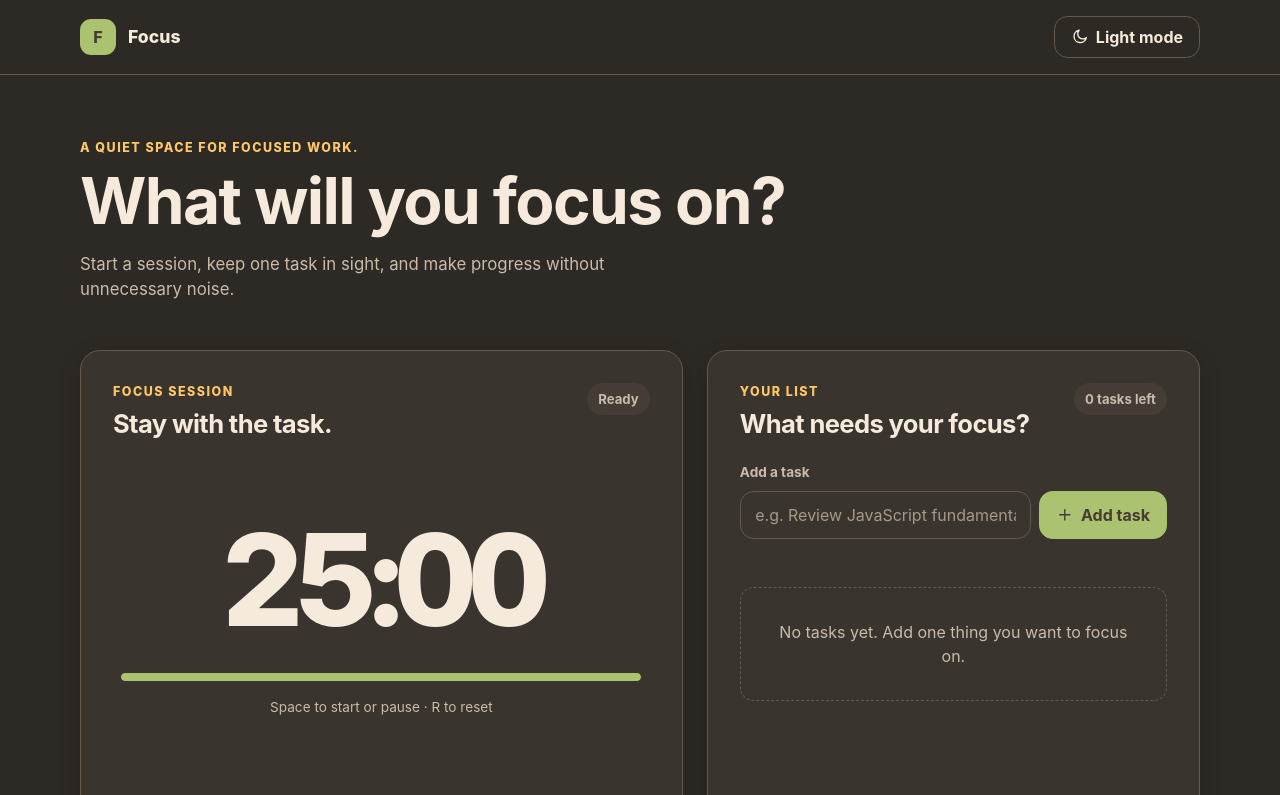
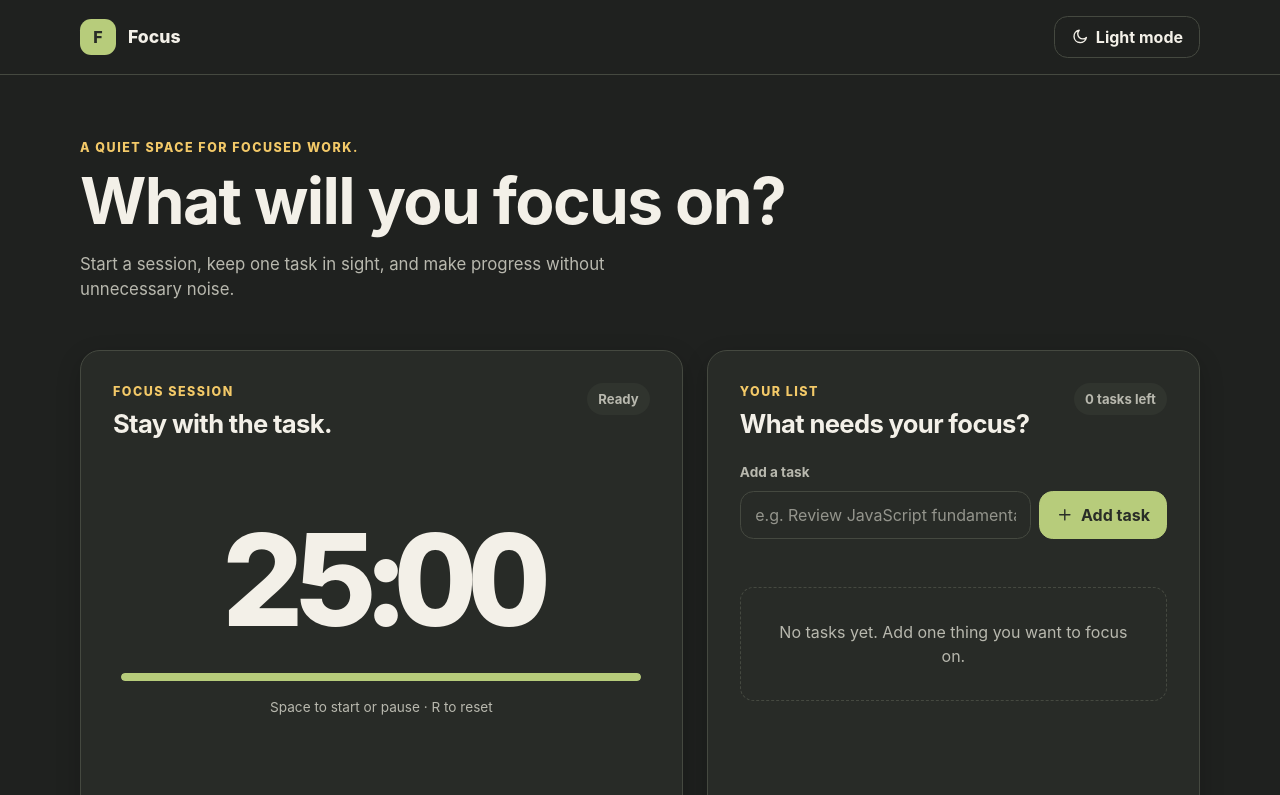
Before and after one commit to Phoenixcat01/focus-dashboard, a website built with Vite: page index.html in a window 1280 px wide. Both pictures are taken after a click on the button "Dark mode". Shown: the top 795 px of the page. Built offline with nearby package versions, Linux system fonts and the light colour scheme.

Commit message:
style(theme): refine dark mode color palette
- Add a dedicated checkmark color token
- Improve dark theme background, surface, and border colors
- Adjust text and accent colors for better visual contrast
- Strengthen dark theme shadows for improved depth

```diff
--- a/css/variables.css
+++ b/css/variables.css
@@ -5,11 +5,13 @@
   --color-orange: #fda769;
   --color-brown: #473c33;
 
+  /* Checkbox */
+  --color-checkmark: #473c33;
+
   /* Light theme */
   --color-background: #fffaf2;
   --color-surface: #ffffff;
   --color-surface-soft: #fff3df;
-
   --color-text: #473c33;
   --color-text-muted: #817a70;
   --color-border: #eadfce;
@@ -43,19 +45,21 @@
 }
 
 :root[data-theme="dark"] {
-  --color-background: #2d2925;
-  --color-surface: #3a342e;
-  --color-surface-soft: #453d35;
+  --color-background: #1f211f;
+  --color-surface: #282b27;
+  --color-surface-soft: #30342e;
 
-  --color-text: #f5eadb;
-  --color-text-muted: #c9bba9;
-  --color-border: #65594d;
+  --color-text: #f3f0e8;
+  --color-text-muted: #b8b8ae;
+  --color-border: #454940;
 
-  --color-green: #abc270;
-  --color-yellow: #fec868;
-  --color-orange: #fda769;
-  --color-brown: #473c33;
+  --color-green: #b7cc7b;
+  --color-yellow: #f3c968;
+  --color-orange: #e9a066;
 
-  --shadow-sm: 0 8px 24px rgb(0 0 0 / 14%);
-  --shadow-md: 0 18px 50px rgb(0 0 0 / 20%);
+  --color-brown: #292d27;
+  --color-checkmark: #292d27;
+
+  --shadow-sm: 0 8px 24px rgb(0 0 0 / 20%);
+  --shadow-md: 0 18px 50px rgb(0 0 0 / 28%);
 }
```
